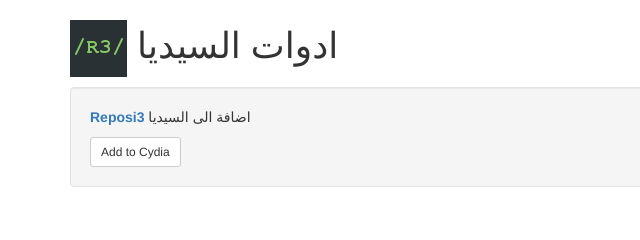
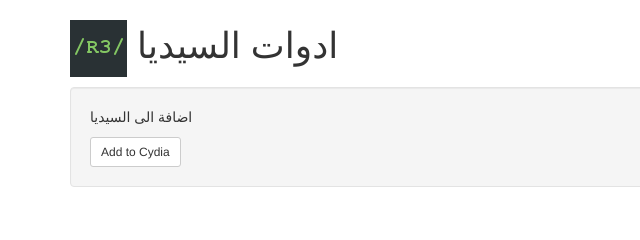
Before and after one commit to atteihh/a, a plain HTML site: page index.html in a window 1280 px wide. Shown: the top 240 px of the page, 0-640 px from the left. Drawn offline with nearby package versions, Linux system fonts and the light colour scheme.

Commit message:
Update index.html

```diff
--- a/index.html
+++ b/index.html
@@ -15,7 +15,7 @@
 
 <div class="container">
 	<div class="well">
-		<p><span class="text-primary"><b>Reposi3</span></b> اضافة الى السيديا</p>
+		<p><span class="text-primary"><b></span></b> اضافة الى السيديا</p>
 		<a class="btn btn-sm btn-default" href="cydia://url/https://cydia.saurik.com/api/share#?source=https://atteihh.github.io/a/">Add to Cydia</a>
 	</div>
 </div>
```
